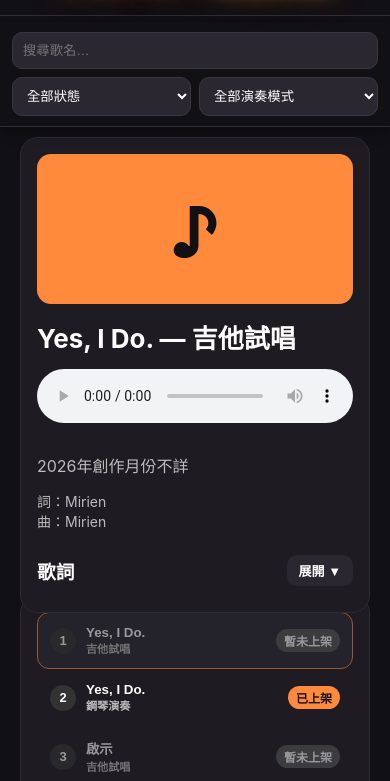
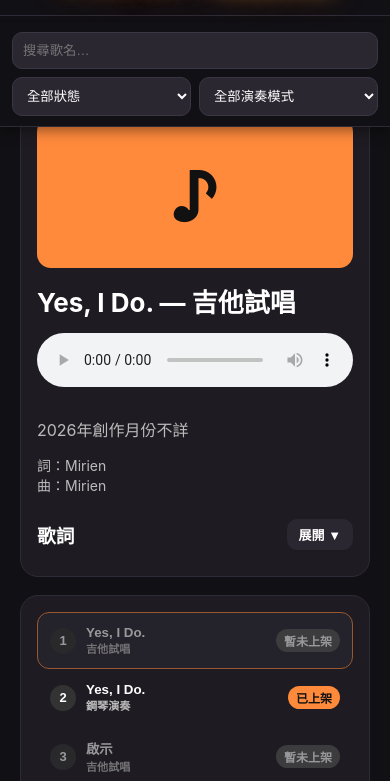
Before and after one commit to Mirien-style/music-station, a plain HTML site: page index.html in a window 390 px wide. Shown: the part 63-844 px from the top of the page. Drawn offline with Linux system fonts and the light colour scheme.

Commit message:
Update index.html

```diff
--- a/index.html
+++ b/index.html
@@ -17,11 +17,9 @@ header p{color:#bbb;margin:8px 0 0}
   .wrap{display:flex;flex-direction:column;}
   .wrap .card:first-child{order:2;} /* 歌單放下面 */
   .wrap .card:last-child{
-    order:1;
-    position:sticky;
-    top:200px;
-    z-index:10;
-  }  /* 播放器放上面 */}
+  order:1;
+  position:relative;
+  z-index:1;}  /* 播放器放上面 */}
 .card{background:#1e1c22;border:1px solid #2f2b36;border-radius:18px;padding:16px}
 .controls{display:flex;gap:8px;flex-wrap:wrap;position:sticky;top:-16px;z-index:20;background:#1e1c22 !important;background-color:#1e1c22 !important;opacity:1 !important;margin:-16px -16px 12px;padding:16px;border-bottom:1px solid #2f2b36}
 input{flex:1 1 100%;min-width:0;background:#2a2731;color:#fff;border:1px solid #3a3644;border-radius:10px;padding:10px}
```
